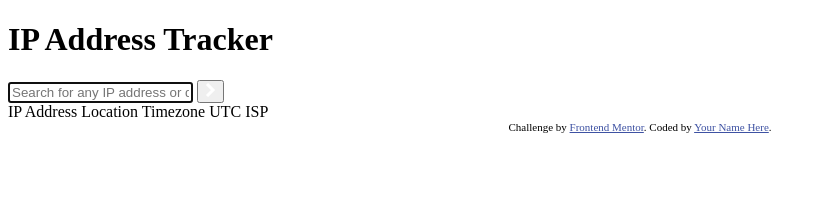
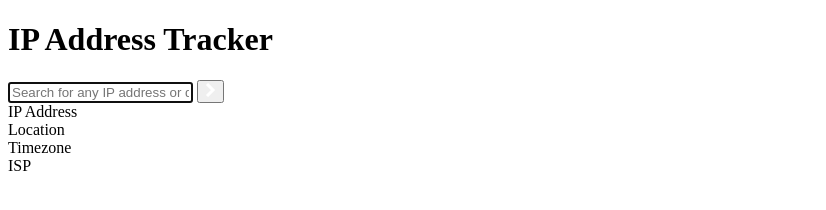
Before and after one commit to SaeM843/IP-Address-Tracker, a plain HTML site: page index.html in a window 1280 px wide. Shown: the whole page, without its empty margins (0-826 px from the left). Drawn offline with Linux system fonts and the light colour scheme.

Commit message:
added a html outline

```diff
--- a/index.html
+++ b/index.html
@@ -41,19 +41,30 @@
           </button>
         </form>
 
-        <div class="search__results"></div>
+        <div class="search__results">
+          <div class="search__box ip-address">
+            <span class="info-title">IP Address</span>
+            <span class="ip-result"></span>
+          </div>
+
+          <div class="search__box location">
+            <span class="info-title">Location</span>
+            <span class="location-result"></span>
+          </div>
+
+          <div class="search__box timezone">
+            <span class="info-title">Timezone</span>
+            <span class="timezone-result"></span>
+          </div>
+
+          <div class="search__box isp">
+            <span class="info-title">ISP</span>
+            <span class="isp-result"></span>
+          </div>
+        </div>
       </div>
     </main>
 
-    IP Address Location Timezone UTC
     <!-- add offset value dynamically using the API -->
-    ISP
-
-    <div class="attribution">
-      Challenge by
-      <a href="https://www.frontendmentor.io?ref=challenge" target="_blank"
-        >Frontend Mentor</a
-      >. Coded by <a href="#">Your Name Here</a>.
-    </div>
   </body>
 </html>
```
